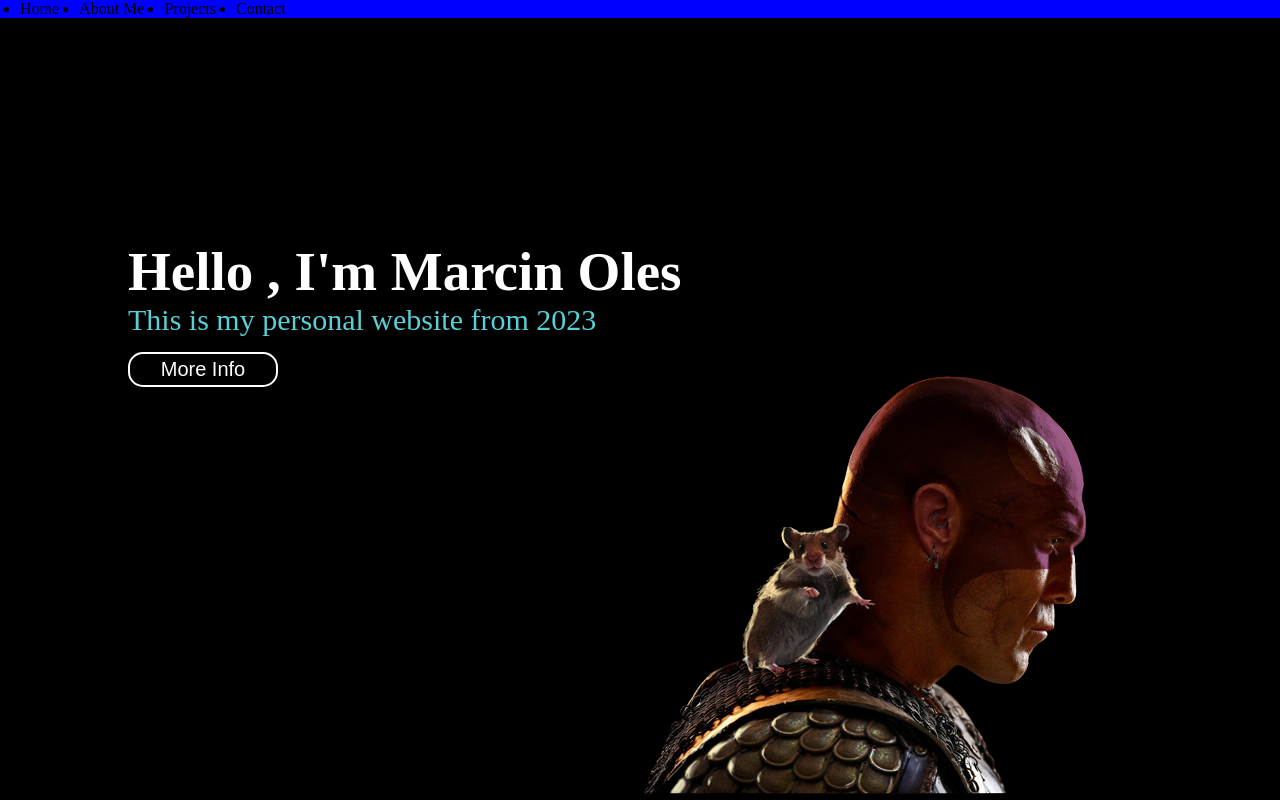
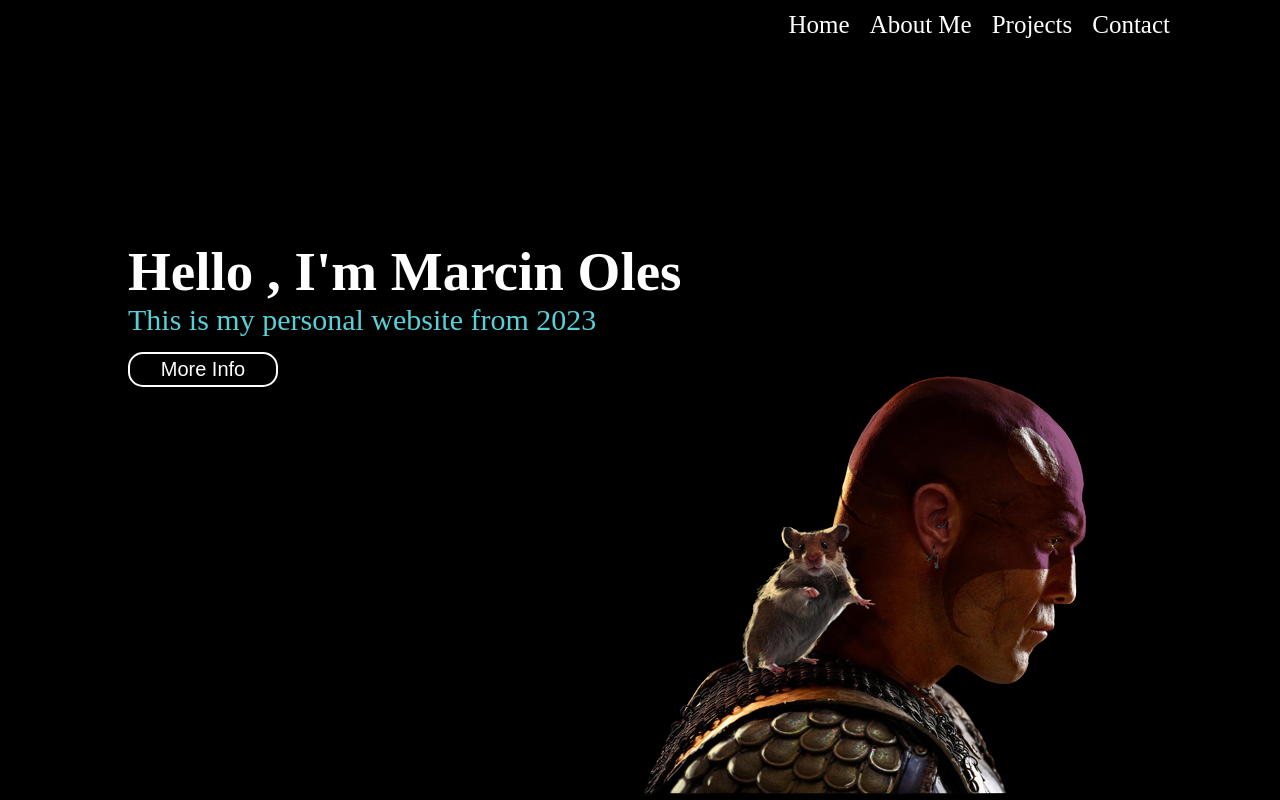
Before and after one commit to marcinoles87/mysite, a React (Create React App) app: page / in a window 1280 px wide. Built offline with nearby package versions, Linux system fonts and the light colour scheme.

Commit message:
add header section

```diff
--- a/src/App.scss
+++ b/src/App.scss
@@ -1,4 +1,4 @@
-$primary-color : 'blue';
+
 
 .app-container{
     background-color: rgb(0, 0, 0);
--- a/src/components/header.scss
+++ b/src/components/header.scss
@@ -41,6 +41,7 @@ $primary-color : rgb(87, 209, 215);
             color:white;
             border: 2px solid white;
             transition: 1s ease;
+            cursor: pointer;
 
         }
 
--- a/src/components/navigation.scss
+++ b/src/components/navigation.scss
@@ -2,16 +2,21 @@
 
 
     .nav-links{
-        background-color: blue;
+        color: white;
+        background-color: black;
 
         .nav-list{
+            height: 50px;
             display: flex;
             flex-direction: row;
-            margin: 0 10px;
+            justify-content: flex-end;
+            align-items: center;
+            margin-right: 100px;
+            list-style: none;
 
 
             .nav-link{
-
+                font-size: 25px;
                 margin:0 10px;
                 cursor: pointer;
             }
```
